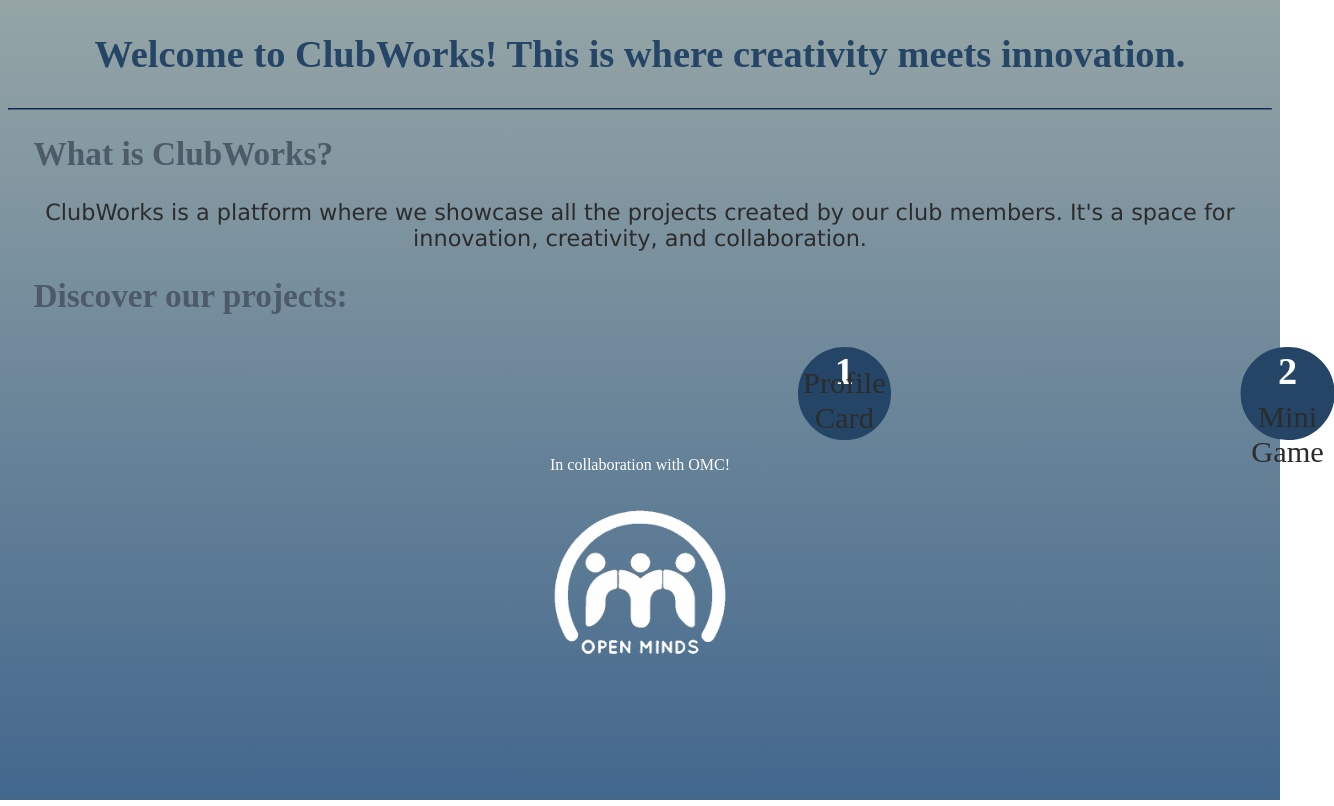
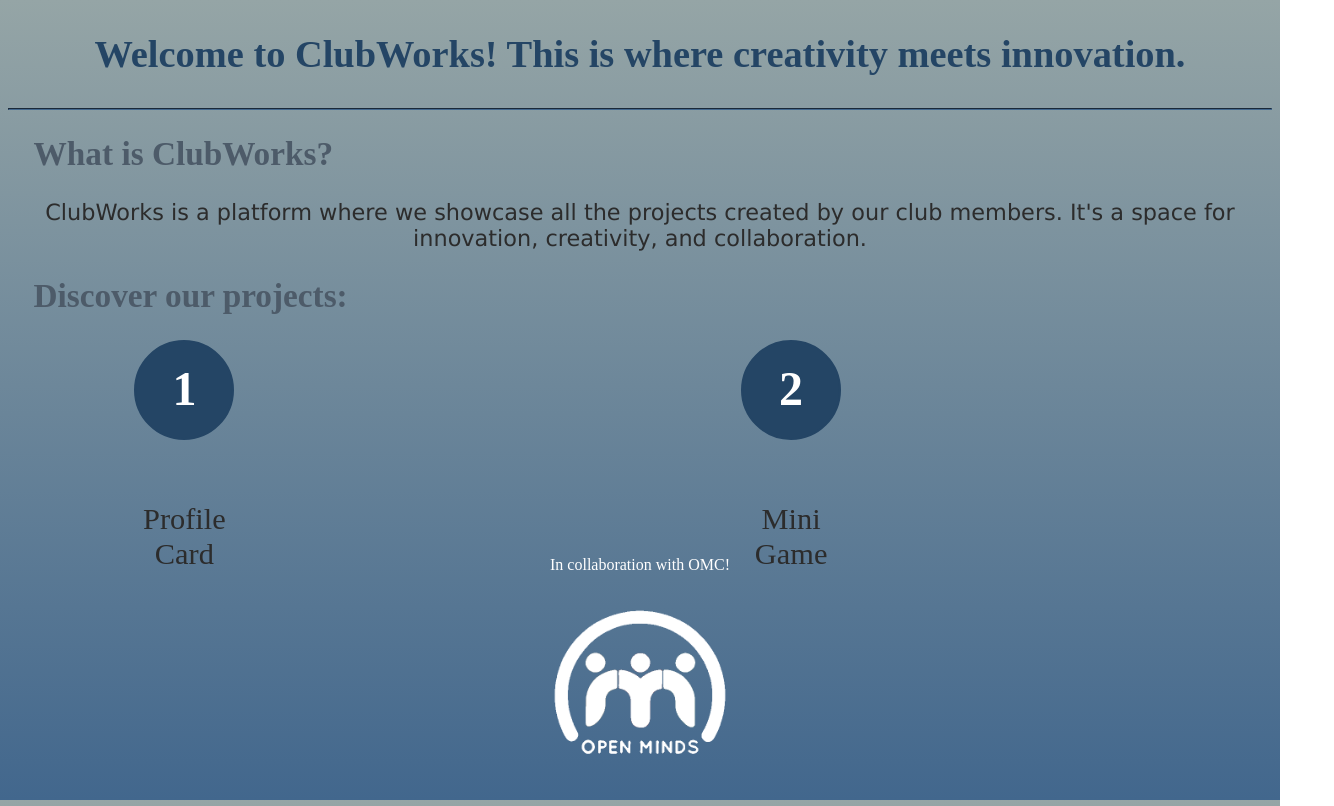
Before and after one commit to Chellah-nawel/challenges-web-site, a plain HTML site: page index.html in a window 1280 px wide. Shown: the whole page, 1334 px wide, since content can reach past the window. Drawn offline with Linux system fonts and the light colour scheme.

Commit message:
Update style.css

```diff
--- a/style.css
+++ b/style.css
@@ -56,40 +56,32 @@ hr{
     font-family:'Lucida Grande';
 }
 
-.project-container {
-    display: flex;
-    justify-content: center;
-    align-items: center;
-    gap: 0rem;
-    margin-top: 2rem;
-    flex-wrap: wrap;
+.cercle1 {
+    width: 6rem;
+    height: 6rem;
+    border-radius: 50%;
+    margin-left:10%;
+    background-color: #244565;
+    border: solid 2px #244565;
 }
 
-.cercle1, .cercle2 {
-    display: flex;
-    justify-content: center;
-    align-items: center;
-    width: clamp(5rem, 7vw, 10rem);
-    height: clamp(5rem, 7vw, 10rem);
+.cercle2{
+    width: 6rem;
+    height: 6rem;
     border-radius: 50%;
     background-color: #244565;
     border: solid 2px #244565;
-    position: relative;
+    margin-left: 58%;
+    margin-bottom: 0%;
+    transform: translateY(-100%);
 }
 
 .cercle-content {
     color: white;
-    font-size: clamp(2rem, 3vw, 4rem);
+    font-size: 3rem;
+    margin:20%;
     font-weight: bold;
-}
-
-.circle-title {
-    position: absolute;
-    bottom: -3rem;
-    width: 100%;
     text-align: center;
-    font-size: clamp(1.2rem, 2vw, 2rem);
-    color: #2c2c2c;
 }
 
 
```
